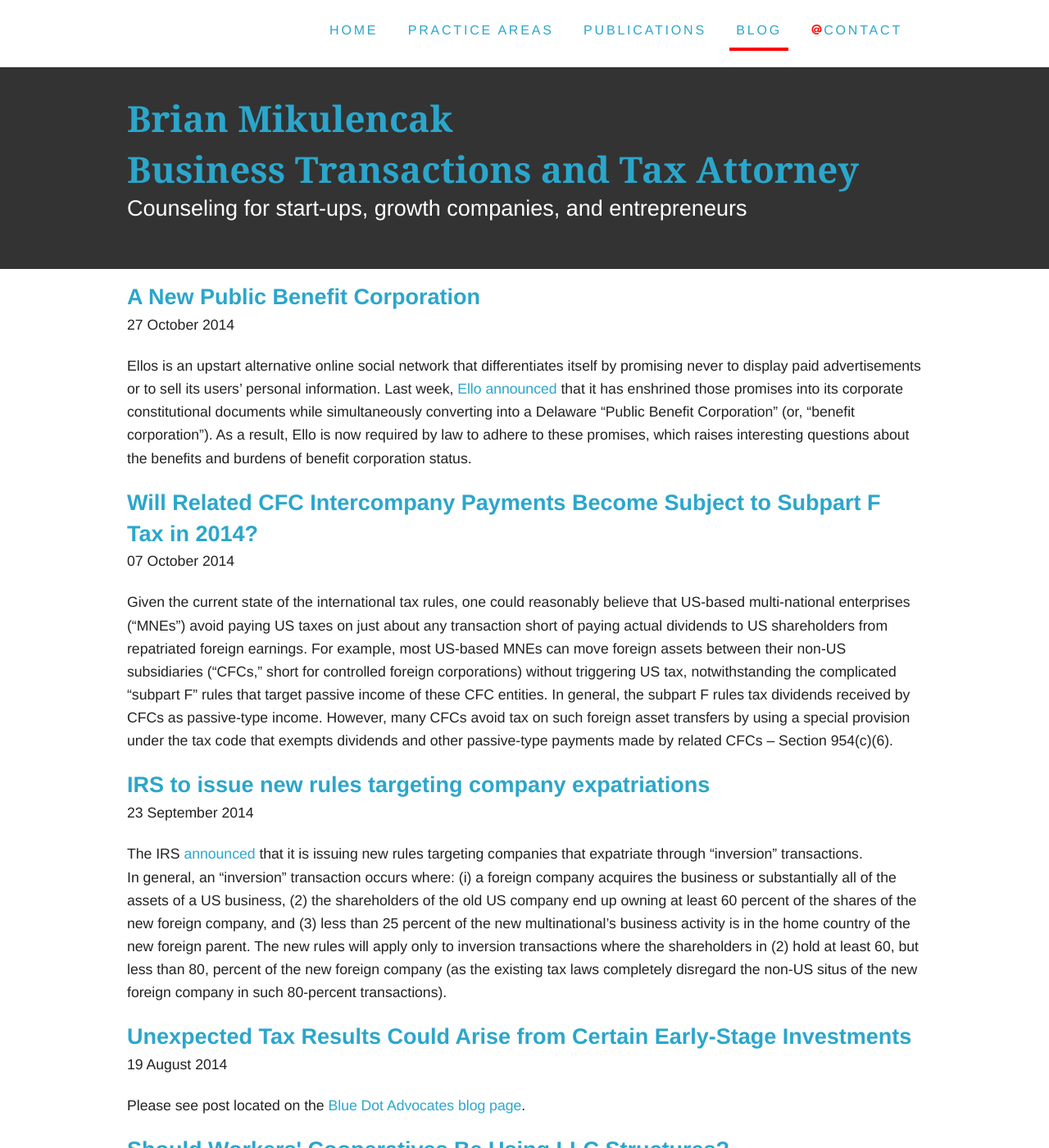
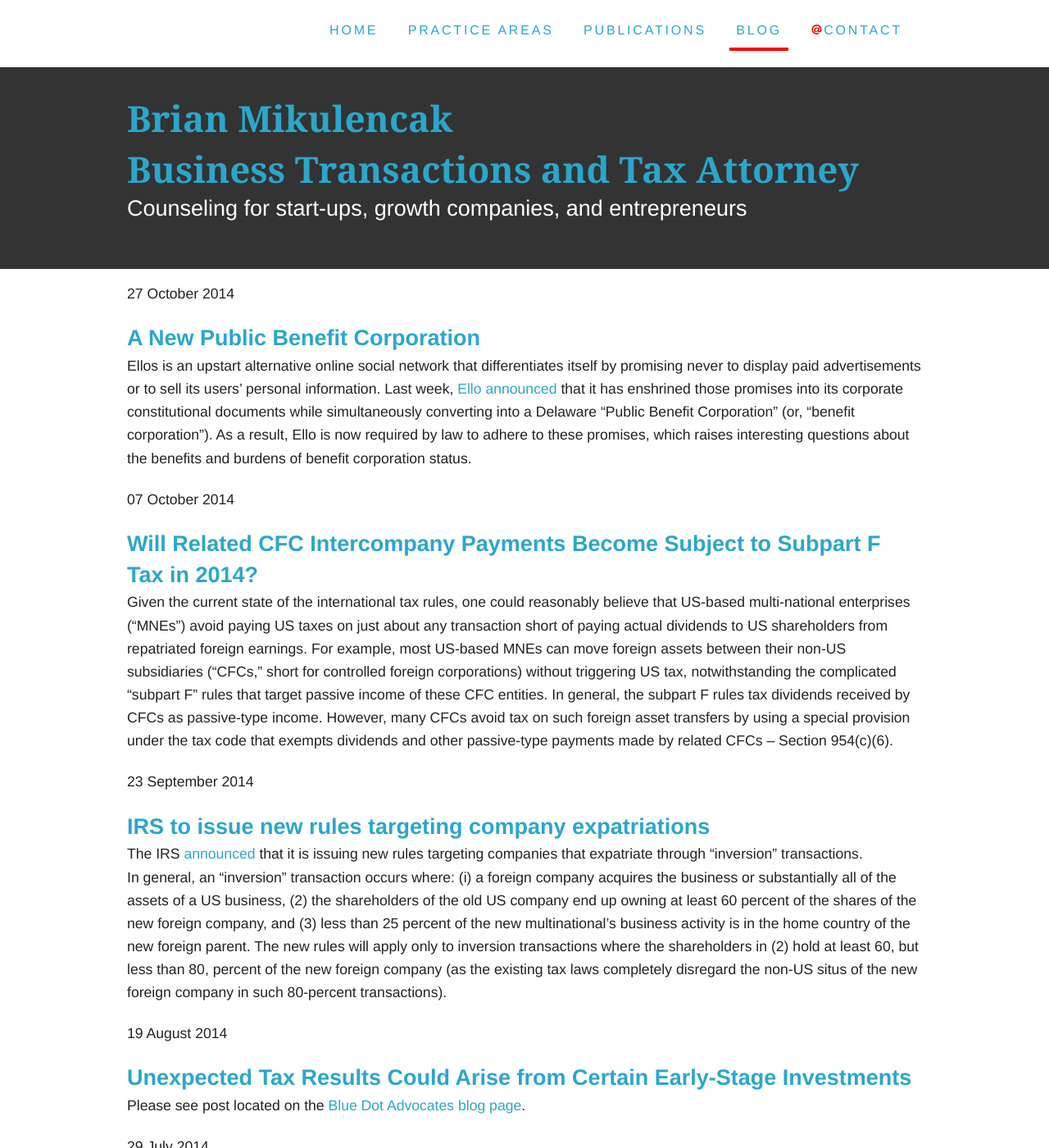
Before and after one commit to brianmik/bmaustinlaw, a Jekyll site: the page built from blog/index.html, in a window 1280 px wide and 1400 px high. Shown: the whole window at 82% size. Built offline with Jekyll 4.4.1, drawn with Linux system fonts in a browser that asks for light colours; Markdown is read by kramdown in place of the engine named in the settings; comment, search, counter and statistics services are not loaded; some of the changed text lies outside the part shown.

Commit message:
adding post date to blog post index

```diff
--- a/blog/index.html
+++ b/blog/index.html
@@ -11,8 +11,8 @@ title:  Blog
           <li>
             <article>
               <header class="space-none">
+                <p>{{ post.date | date_to_long_string }}</p>
                 <h1 class="post-title space-none"><a href="{{ post.url }}">{{ post.title }}</a></h1>
-                <p>{{ post.date | date_to_long_string }}</p>
               </header>
                 <p class="space-none">{{ post.excerpt }}</p>
             </article>
```
